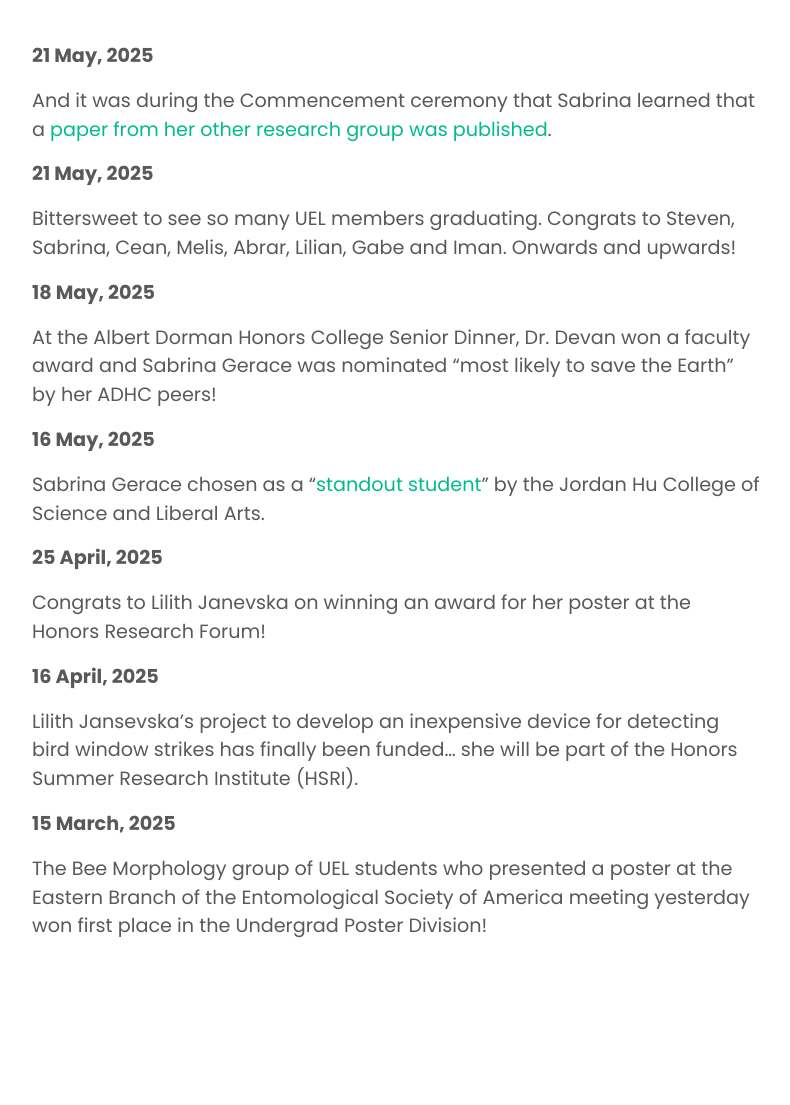
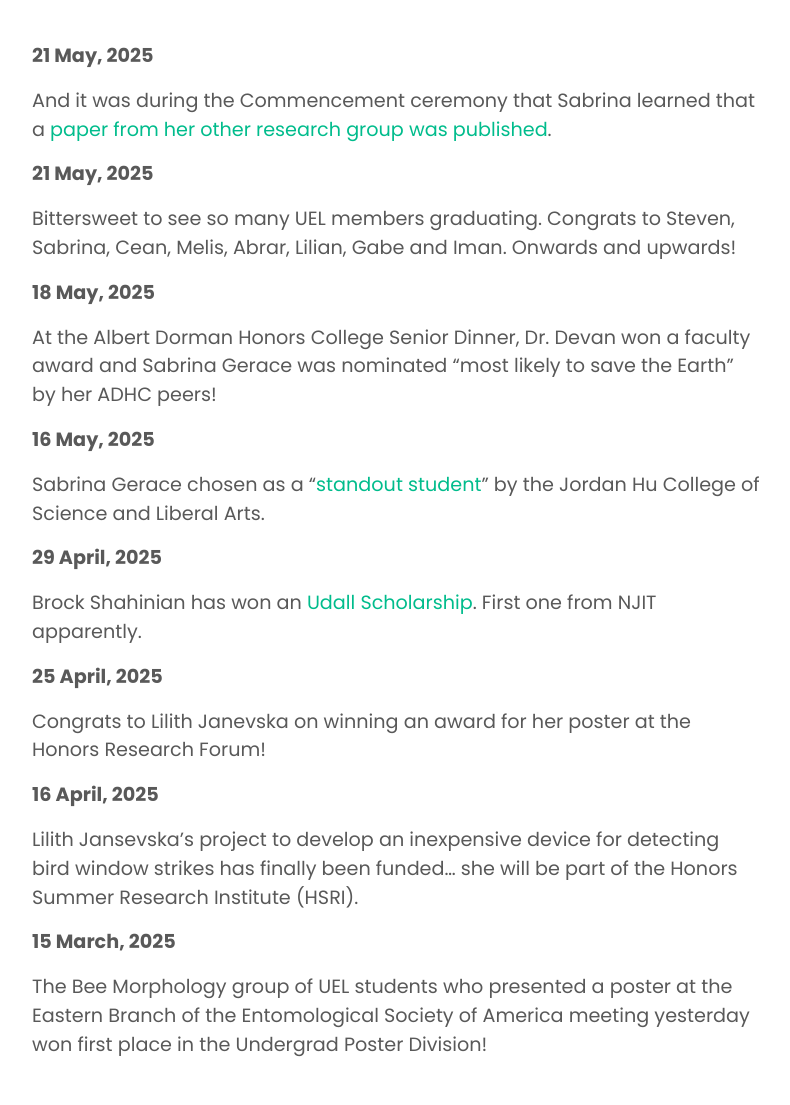
Before and after one commit to garethrussell/uel, a Jekyll site: the page built from _pages/allnews.md, in a window 1280 px wide. Shown: the whole page, without its empty margins (243-1033 px from the left). Built offline with Jekyll 4.4.1, drawn with Linux system fonts in a browser that asks for light colours; nearby versions of some CDN libraries; a script that is not in the unit is left out; a style sheet for code colours, icons or effects is not loaded; before the commit the page ends 986 px from its top, so only the background shows below that.

Commit message:
Update news.yml

```diff
--- a/_data/news.yml
+++ b/_data/news.yml
@@ -10,6 +10,9 @@
 - date: 16 May, 2025
   headline: "Sabrina Gerace chosen as a \"[standout student](https://news.njit.edu/celebrating-class-25-standout-students-njit-reflect-accolades-ambitions){:target=\"_blank\"}\" by the Jordan Hu College of Science and Liberal Arts."
 
+- date: 29 April, 2025
+  headline: "Brock Shahinian has won an [Udall Scholarship](https://www.udall.gov/ourprograms/scholarship/scholarship.aspx){:target=\"_blank\"}. First one from NJIT apparently."
+
 - date: 25 April, 2025
   headline: "Congrats to Lilith Janevska on winning an award for her poster at the Honors Research Forum!"
 
```
